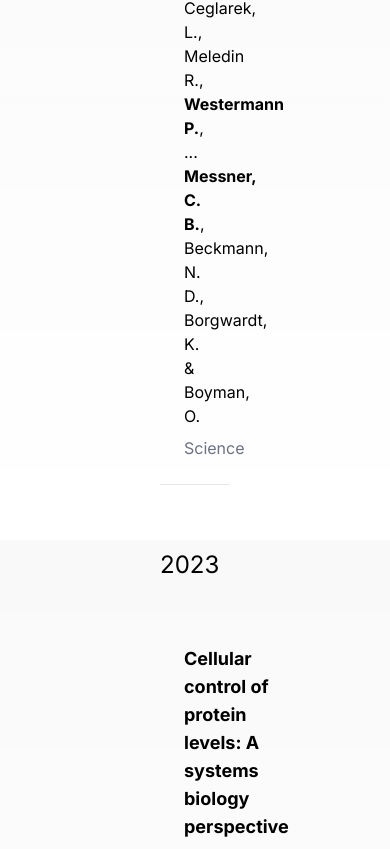
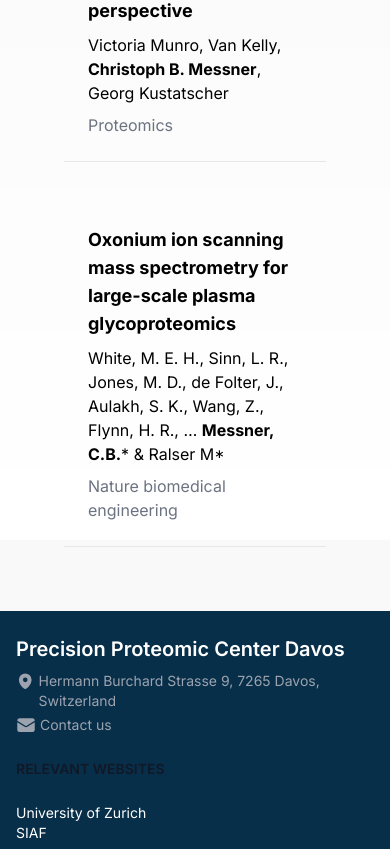
Before and after one commit to Proteomics-Center-SIAF-UZH/ppcdavos, a Next.js app: page /publications in a window 390 px wide. Shown: the part 1148-1997 px from the top of the page. Built offline with nearby package versions, Linux system fonts and the light colour scheme.

Commit message:
feat: make publication page responsive and add icons for address and email

```diff
--- a/package.json
+++ b/package.json
@@ -13,6 +13,7 @@
     "@fortawesome/fontawesome-svg-core": "^6.5.2",
     "@fortawesome/free-solid-svg-icons": "^6.5.2",
     "@fortawesome/react-fontawesome": "^0.2.0",
+    "@heroicons/react": "^2.1.3",
     "@types/node": "20.4.4",
     "@types/react": "18.2.15",
     "@types/react-dom": "18.2.7",
--- a/src/app/components/footer/AddressAndContact.tsx
+++ b/src/app/components/footer/AddressAndContact.tsx
@@ -1,3 +1,5 @@
+import { EnvelopeIcon, MapPinIcon } from '@heroicons/react/24/solid'
+
 export const AddressAndContact = () => (
     <>
         <div className="mb-6 md:mb-0">
@@ -8,15 +10,16 @@ export const AddressAndContact = () => (
             </a>
             <div className="text-sm text-gray-400 mt-2 space-y-1">
                 <p>
-                    Swiss Institute of Allergy and Asthma Research
-                </p>
-                <p>
-                    <a href='https://maps.app.goo.gl/6uEb99trRzCVJxP67' target='_blank'>
-                        Hermann Burchard Strasse 9, 7265 Davos, Switzerland
+                    <a href='https://maps.app.goo.gl/6uEb99trRzCVJxP67' target='_blank' className='flex flex-row space-x-1'>
+                        <MapPinIcon className='w-5 h-5' />
+                        <span>Hermann Burchard Strasse 9, 7265 Davos, Switzerland</span>
                     </a>
                 </p>
                 <p>
-                    <a href="mailto:christoph.messner@siaf.uzh.ch" className="email">Contact us via Email</a>
+                    <a href="mailto:christoph.messner@siaf.uzh.ch" className="flex flex-row space-x-1">
+                        <EnvelopeIcon className='w-5 h-5' />
+                        <span>Contact us</span>
+                    </a>
                 </p>
             </div>
         </div>
--- a/src/app/publications/PublicationCards.tsx
+++ b/src/app/publications/PublicationCards.tsx
@@ -1,5 +1,4 @@
 import { Publication, publications } from "../content";
-
 
 const Publication = ({
   title,
@@ -44,7 +43,7 @@ const PublicationInYear = ({
 }) => {
   return (
     <div className="space-y-10">
-      <h3 className="text-2xl">{year}</h3>
+      <h3 className="text-xl">{year}</h3>
       {publications.map((publication, i) => (
         <Publication {...publication} key={`${year}-${i}`} />
       ))}
--- a/src/app/publications/page.tsx
+++ b/src/app/publications/page.tsx
@@ -3,7 +3,7 @@ import { PublicationCards } from "./PublicationCards";
 
 const Publications = async () => {
   return (
-    <div className="p-24">
+    <div>
       <h2 className="text-2xl mb-16">Publications</h2>
       <PublicationCards />
     </div>
--- a/src/app/team/MemberCard.tsx
+++ b/src/app/team/MemberCard.tsx
@@ -24,9 +24,8 @@ export const MemberCard = ({
           />
           <h5 className="mb-1 text-xl font-medium text-gray-900">{name}</h5>
           <span className="text-gray-500">{title}</span>
-
           <div className="text-sm flex flex-col items-center pt-2">
-            <a href={`mailto: ${email}`}>{email}</a>
+            <a href={`mailto: ${email}`}> {email}</a>
             <span>{telephone}</span>
           </div>
         </div>
--- a/src/app/team/MemberTable.tsx
+++ b/src/app/team/MemberTable.tsx
@@ -27,7 +27,11 @@ export const MemberTable = ({ members }: { members: Member[] }) => {
                 {member.name}
               </td>
               <td scope='row' className="pl-2 py-2 w-3/10 break-words" >
-                <a href={`mailto:${member.email}`} className="email">{member.email}</a>
+                <a href={`mailto:${member.email}`} className="email">
+                  <span>
+                    {member.email}
+                  </span>
+                </a>
               </td>
               <td scope='row' className="pl-2 py-2 w-2/10 text-wrap">{member.telephone || '-'}</td>
             </tr>
```
Also changed, not shown: 1 other file (tests, documents, lock files or other folders).
